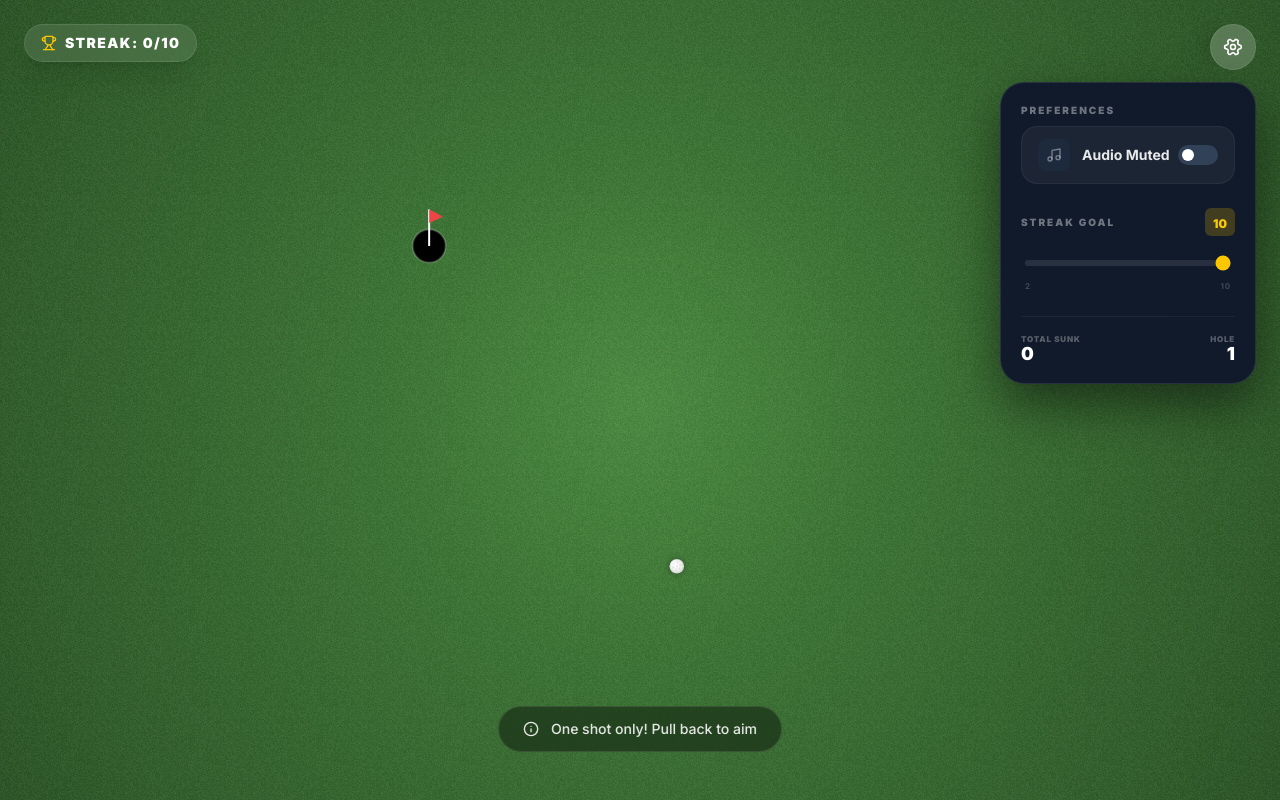
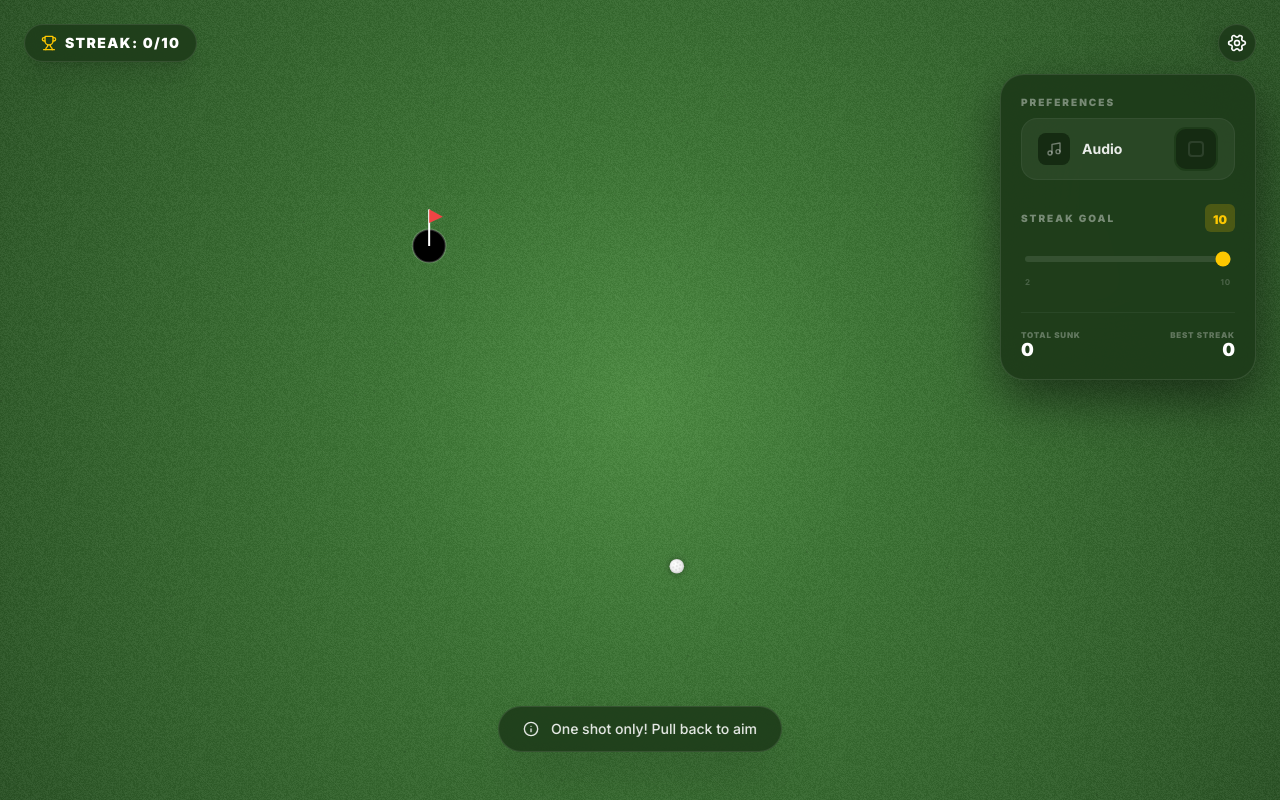
Before and after one commit to christianboyle/goat-putter, a React (Vite) app: page / in a window 1280 px wide. Both pictures are taken after a click on the button "Settings". Built offline with nearby package versions, Linux system fonts and the light colour scheme.

Commit message:
feat: Add bestStreak state and logic
Introduce `bestStreak` to the game state to track the highest consecutive successful shots.
Update state initialization and reset logic to accommodate the new tracking.

```diff
--- a/src/App.tsx
+++ b/src/App.tsx
@@ -56,6 +56,7 @@ interface GameState {
   level: number;
   totalScore: number;
   streak: number;
+  bestStreak: number;
   consecutiveMisses: number;
   trail: Point[];
 }
@@ -79,6 +80,7 @@ export default function App() {
     level: 1,
     totalScore: 0,
     streak: 0,
+    bestStreak: 0,
     consecutiveMisses: 0,
     trail: [],
   });
@@ -312,7 +314,8 @@ export default function App() {
 
     if (resetTimeoutRef.current) clearTimeout(resetTimeoutRef.current);
 
-    setGameState({
+      setGameState(prev => ({
+        ...prev,
         ballPos: { x: ballX, y: ballY },
         ballVel: { x: 0, y: 0 },
         holePos: { x: holeX, y: holeY },
@@ -329,7 +332,7 @@ export default function App() {
         totalScore: 0,
         consecutiveMisses: 0,
         trail: [],
-    });
+      }));
   }, [dimensions]);
 
   // Handle Resize
@@ -492,6 +495,7 @@ export default function App() {
               isGameWon: isWin,
               totalScore: prev.totalScore + 1,
               streak: newStreak,
+              bestStreak: Math.max(prev.bestStreak, newStreak),
               consecutiveMisses: 0,
             };
           }
@@ -977,7 +981,7 @@ export default function App() {
             {/* UI Overlay */}
             <div className="absolute top-0 left-0 w-full p-6 flex justify-between items-start pointer-events-none">
               <div className="flex flex-col gap-1 pointer-events-auto">
-                <div className="bg-white/10 backdrop-blur-md px-4 py-2 rounded-full border border-white/10 flex items-center gap-2 shadow-xl">
+                <div className="bg-[#1e3c1a]/90 backdrop-blur-md px-4 py-2 rounded-full border border-white/10 flex items-center gap-2 shadow-xl">
                   <Trophy className={`w-4 h-4 ${gameState.streak >= 7 ? 'text-orange-400 animate-pulse' : 'text-yellow-400'}`} />
                   <span className="text-white font-black uppercase tracking-widest text-xs sm:text-sm">Streak: {gameState.streak}/{streakGoal}</span>
                 </div>
@@ -986,7 +990,7 @@ export default function App() {
               <div className="flex items-center gap-2 pointer-events-auto relative">
                 <button
                   onClick={() => setShowGoalSelector(!showGoalSelector)}
-                  className={`p-3 bg-white/10 hover:bg-white/20 backdrop-blur-md rounded-full text-white transition-all active:scale-95 border border-white/10 shadow-xl ${showGoalSelector ? 'bg-white/20 rotate-90' : ''}`}
+                  className={`p-2 bg-[#1e3c1a]/95 hover:bg-[#1e3c1a] backdrop-blur-md rounded-full text-white transition-all active:scale-95 border border-white/10 shadow-xl ${showGoalSelector ? 'rotate-90' : ''}`}
                   title="Settings"
                 >
                   <Settings className="w-5 h-5" />
@@ -998,26 +1002,41 @@ export default function App() {
                       initial={{ opacity: 0, y: 10, scale: 0.95 }}
                       animate={{ opacity: 1, y: 0, scale: 1 }}
                       exit={{ opacity: 0, y: 10, scale: 0.95 }}
-                      className="absolute top-full right-0 mt-3 p-5 bg-slate-900/95 backdrop-blur-2xl rounded-3xl border border-white/10 shadow-[0_20px_50px_rgba(0,0,0,0.5)] z-[110] w-64"
+                      className="absolute top-full right-0 mt-3 p-5 bg-[#1e3c1a]/95 backdrop-blur-2xl rounded-3xl border border-white/10 shadow-[0_20px_50px_rgba(0,0,0,0.5)] z-[110] w-64"
                     >
                       <div className="flex flex-col gap-6">
                         {/* Audio Toggle */}
                         <div className="flex flex-col gap-2">
                           <span className="text-[10px] font-black text-white/40 uppercase tracking-[0.2em]">Preferences</span>
+                          <div className="flex items-center justify-between w-full px-4 py-2 bg-white/5 rounded-2xl border border-white/5">
+                            <div className="flex items-center gap-3">
+                              <div className={`p-2 rounded-lg ${isMuted ? 'bg-[#152b12] text-white/40' : 'bg-[#2d5a27] text-white'}`}>
+                                <Music className="w-4 h-4" />
+                              </div>
+                              <span className="text-sm font-bold text-white/90">Audio</span>
+                            </div>
                             <button
                               onClick={() => setIsMuted(!isMuted)}
-                            className="flex items-center justify-between w-full px-4 py-3 bg-white/5 hover:bg-white/10 rounded-2xl transition-colors border border-white/5 group"
+                              className={`w-11 h-11 flex items-center justify-center rounded-xl transition-all active:scale-90 border-2 ${
+                                !isMuted
+                                  ? 'bg-[#2d5a27] border-[#3a7332] text-white'
+                                  : 'bg-[#152b12] border-[#1e3c1a] text-white/20'
+                              }`}
+                              aria-label={isMuted ? "Unmute" : "Mute"}
                             >
-                            <div className="flex items-center gap-3">
-                              <div className={`p-2 rounded-lg ${isMuted ? 'bg-slate-800 text-white/40' : 'bg-blue-500/20 text-blue-400'}`}>
-                                {isMuted ? <Music className="w-4 h-4" /> : <Music className="w-4 h-4" />}
+                              {!isMuted ? (
+                                <motion.div
+                                  initial={{ scale: 0.5, opacity: 0 }}
+                                  animate={{ scale: 1, opacity: 1 }}
+                                  className="font-black text-lg"
+                                >
+                                  ✓
+                                </motion.div>
+                              ) : (
+                                <div className="w-4 h-4 rounded-sm border-2 border-white/10" />
+                              )}
+                            </button>
                           </div>
-                              <span className="text-sm font-bold text-white/90">{isMuted ? 'Audio Muted' : 'Audio On'}</span>
-                            </div>
-                            <div className={`w-10 h-5 rounded-full relative transition-colors ${isMuted ? 'bg-slate-700' : 'bg-blue-500'}`}>
-                              <div className={`absolute top-1 w-3 h-3 bg-white rounded-full transition-all ${isMuted ? 'left-1' : 'left-6'}`} />
-                            </div>
-                          </button>
                         </div>
 
                         {/* Goal Selector */}
@@ -1052,8 +1071,8 @@ export default function App() {
                             <span className="text-lg font-black text-white leading-none">{gameState.totalScore}</span>
                           </div>
                           <div className="flex flex-col items-end">
-                            <span className="text-[8px] font-black text-white/30 uppercase tracking-widest">Hole</span>
-                            <span className="text-lg font-black text-white leading-none">{gameState.level}</span>
+                            <span className="text-[8px] font-black text-white/30 uppercase tracking-widest">Best Streak</span>
+                            <span className="text-lg font-black text-white leading-none">{gameState.bestStreak}</span>
                           </div>
                         </div>
                       </div>
@@ -1071,7 +1090,7 @@ export default function App() {
                 exit={{ opacity: 0, y: 20 }}
                 className="absolute bottom-8 sm:bottom-12 left-1/2 -translate-x-1/2 pointer-events-none w-max max-w-[90vw]"
               >
-                <div className="bg-black/40 backdrop-blur-md px-4 py-2 sm:px-6 sm:py-3 rounded-full flex items-center gap-2 sm:gap-3 text-white/90 border border-white/10">
+                <div className="bg-[#1e3c1a]/90 backdrop-blur-md px-4 py-2 sm:px-6 sm:py-3 rounded-full flex items-center gap-2 sm:gap-3 text-white/90 border border-white/10 shadow-2xl">
                   <Info className="w-3 h-3 sm:w-4 sm:h-4" />
                   <span className="text-xs sm:text-sm font-medium">One shot only! Pull back to aim</span>
                 </div>
```
Lines whose indentation alone changed are shown as unchanged.
